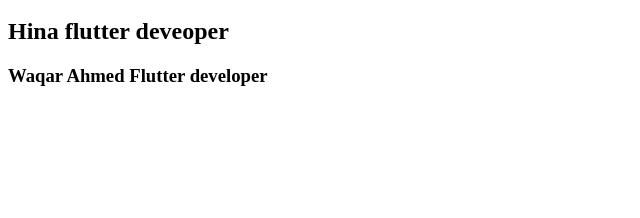
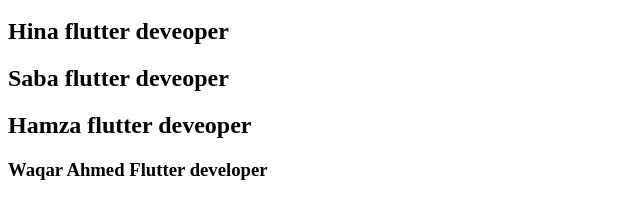
Before and after one commit to MianJawadAhmad/Test2-Flutter-Class, a plain HTML site: page index.html in a window 1280 px wide. Shown: the part 48-266 px from the top of the page, without its empty margins (0-640 px from the left). Drawn offline with Linux system fonts and the light colour scheme.

Commit message:
Update index.html

```diff
--- a/index.html
+++ b/index.html
@@ -6,6 +6,8 @@
     <body>
         <h1> hamna Flutter Developer</h1>
         <h2> Hina flutter deveoper </h2>
+        <h2> Saba flutter deveoper </h2>
+        <h2> Hamza flutter deveoper </h2>
         <h3>Waqar Ahmed Flutter developer</h3>
     </body>
 </html>
```
